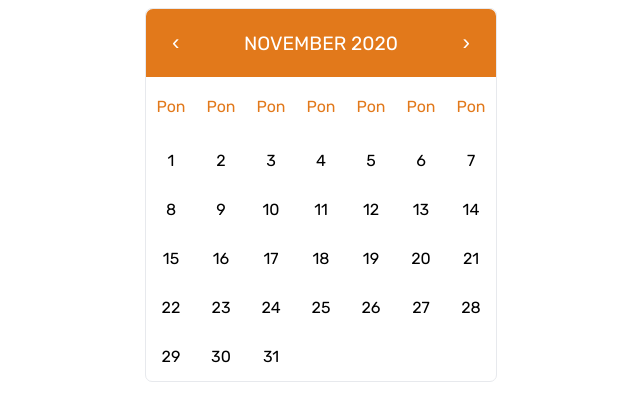
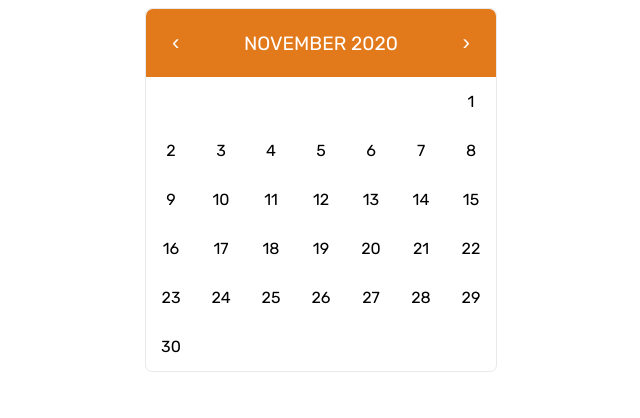
Before and after one commit to RoKKim/koledar, a plain HTML site: page index.html in a window 1280 px wide. Shown: the whole page, without its empty margins (319-959 px from the left). Drawn offline with Linux system fonts and the light colour scheme.

Commit message:
Dinamicno generiranje dnevov meseca

```diff
--- a/assets/koledar.js
+++ b/assets/koledar.js
@@ -0,0 +1,47 @@
+let Koledar = function(options) {
+    const init = function() {
+        options.danasnjiDatum = new Date();
+        options.mesec_label = options.container.querySelector('.koledar_header_label');
+
+        ustvariMesec();
+    }
+
+    const ustvariDan = function(datum) {
+        let datumDiv = document.createElement('div');
+        let datumSpan = document.createElement('span');
+        datumSpan.innerHTML = datum.getDate();
+        datumDiv.className = 'datum';
+
+        // prvemu datumu v mesecu dodamo odmik, da ga poravnamo z dnevom v tednu
+        if (datum.getDate() === 1) {
+            // ker getDay() vrne nedeljo kot 0, jo z ali operatorjem nadomestimo z 7
+            datumDiv.style.marginLeft = ((datum.getDay() || 7 - 1) * 100 / 7) + '%';
+        }
+
+        datumDiv.appendChild(datumSpan);
+        options.container.querySelector('.koledar_datumi').appendChild(datumDiv);
+    }
+
+    const ustvariMesec = function() {
+        options.mesec_label.innerHTML = options.meseci[options.danasnjiDatum.getMonth()] + ' ' + options.danasnjiDatum.getFullYear();
+
+        let datum = new Date();
+        // dneve izpisujemo od prvega dneva meseca dalje
+        datum.setDate(1);
+
+        let trenutniMesec = datum.getMonth();
+        // zanka gre cez vse dneve v mesecu
+        while (datum.getMonth() === trenutniMesec) {
+            ustvariDan(datum);
+            datum.setDate(datum.getDate() + 1);
+        }
+    }
+
+    init();
+}
+
+new Koledar({
+    container: document.getElementById('koledar'),
+    meseci: ['januar', 'februar', 'marec', 'april', 'maj', 'junij', 'julij', 'avgust', 'september', 'oktober', 'november', 'december'],
+    dnevi: ['Pon', 'Tor', 'Sre', 'Čet', 'Pet', 'Sob', 'Ned']
+});
--- a/index.html
+++ b/index.html
@@ -10,58 +10,18 @@
 
 <body>
 <div class="container">
-    <div class="koledar">
+    <div id="koledar" class="koledar">
         <div class="koledar_header">
-            <button type="button" class="vanilla-calendar-btn">
+            <button type="button">
                 <span>‹</span>
             </button>
-            <div class="koledar_header_label">NOVEMBER 2020</div>
-            <button type="button" class="vanilla-calendar-btn">
+            <div class="koledar_header_label"></div>
+            <button type="button">
                 <span>›</span>
             </button>
         </div>
-        <div class="koledar_teden">
-            <span>Pon</span>
-            <span>Pon</span>
-            <span>Pon</span>
-            <span>Pon</span>
-            <span>Pon</span>
-            <span>Pon</span>
-            <span>Pon</span>
-        </div>
-        <div class="koledar_datumi">
-            <div class="datum"><span>1</span></div>
-            <div class="datum"><span>2</span></div>
-            <div class="datum"><span>3</span></div>
-            <div class="datum"><span>4</span></div>
-            <div class="datum"><span>5</span></div>
-            <div class="datum"><span>6</span></div>
-            <div class="datum"><span>7</span></div>
-            <div class="datum"><span>8</span></div>
-            <div class="datum"><span>9</span></div>
-            <div class="datum"><span>10</span></div>
-            <div class="datum"><span>11</span></div>
-            <div class="datum"><span>12</span></div>
-            <div class="datum"><span>13</span></div>
-            <div class="datum"><span>14</span></div>
-            <div class="datum"><span>15</span></div>
-            <div class="datum"><span>16</span></div>
-            <div class="datum"><span>17</span></div>
-            <div class="datum"><span>18</span></div>
-            <div class="datum"><span>19</span></div>
-            <div class="datum"><span>20</span></div>
-            <div class="datum"><span>21</span></div>
-            <div class="datum"><span>22</span></div>
-            <div class="datum"><span>23</span></div>
-            <div class="datum"><span>24</span></div>
-            <div class="datum"><span>25</span></div>
-            <div class="datum"><span>26</span></div>
-            <div class="datum"><span>27</span></div>
-            <div class="datum"><span>28</span></div>
-            <div class="datum"><span>29</span></div>
-            <div class="datum"><span>30</span></div>
-            <div class="datum"><span>31</span></div>
-        </div>
+        <div class="koledar_teden"></div>
+        <div class="koledar_datumi"></div>
     </div>
 </div>
 </body>
```
